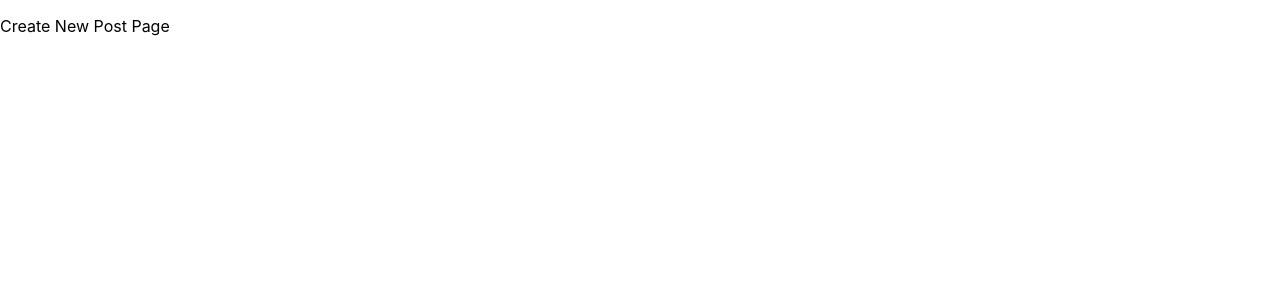
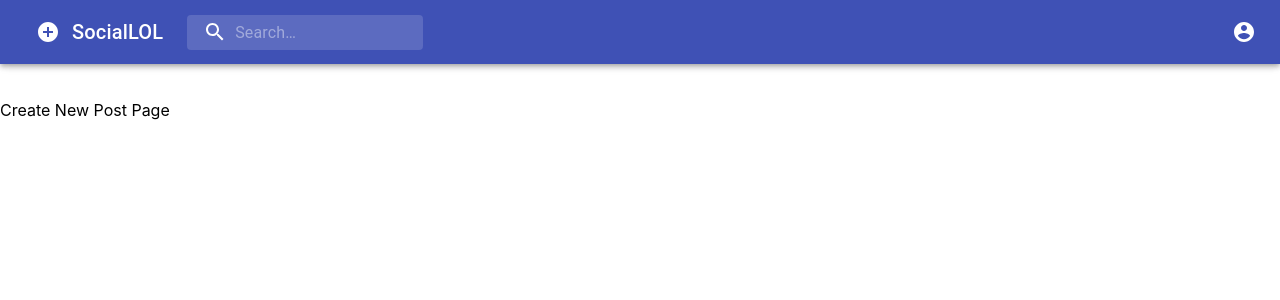
Before and after one commit to karenm08/social-app, a React (Create React App) app: page /newPost in a window 1280 px wide. Shown: the top 300 px of the page. Built offline with nearby package versions, Linux system fonts and the light colour scheme.

Commit message:
create HeaderNavigation

```diff
--- a/src/App.js
+++ b/src/App.js
@@ -7,10 +7,13 @@ import {
 
 import PostsPage from './layouts/PostPage'
 import PostDetailsPage from './layouts/PostDetailsPage'
+import HeaderNavigation from './layouts/HeaderNavigation'
 
 export default function App() {
   return (
     <Router>
+      <HeaderNavigation></HeaderNavigation>
+      <main style={{marginTop: 100}}></main>
       <Switch>
         <Route path="/login">
           <p>Login Form</p>
@@ -31,97 +34,3 @@ export default function App() {
     </Router>
   )
 }
-
-// import './App.css';
-// import { useEffect , useState} from 'react'
-// import { getPosts } from './network'
-// import PostsPage from './layouts/PostPage'
-// import PostDetailsPage from './layouts/PostDetailsPage'
-
-// function App() {
-//   // const [posts, setPosts] = useState([])
-
-//   // //useEffect so it will not reder twice
-//   // useEffect(() => {
-//   //   (async () => {
-//   //     const result = await getPosts()
-//   //     setPosts(result.posts)
-//   //   })()
-//   // }, [])
-
-//   return (
-//     <div>
-//     <PostsPage></PostsPage>
-//     <PostDetailsPage></PostDetailsPage>
-//     </div>
-//   );
-// }
-
-// export default App;
-
-// import React from "react";
-
-// import { makeStyles } from "@material-ui/core/styles";
-// import { Typography } from "@material-ui/core";
-
-// import LoginForm from "./components/Login";
-// import NewPost from "./components/NewPost";
-// import PageHeader from "./components/PageHeader";
-// import Post from "./components/Post";
-// import fakeData from "./fakeData";
-
-// const useStyles = makeStyles((theme) => ({
-//   main: {
-//     marginTop: 100,
-//     "& > *": {
-//       margin: "20px 0"
-//     },
-//     display: "flex",
-//     flexDirection: "column",
-//     alignItems: "center"
-//   }
-// }));
-
-// export default function App() {
-//   const classes = useStyles();
-
-//   return (
-//     <div>
-//       <PageHeader
-//         user={{ _id: 1, username: "User" }}
-//         title="App Name"
-//       ></PageHeader>
-//       <main className={classes.main}>
-//         <Typography variant="h2">Login Form:</Typography>
-//         <LoginForm
-//           onSubmit={(data) => console.log("submit login", data)}
-//           onClose={() => console.log("close login")}
-//         ></LoginForm>
-
-//         <Typography variant="h2">New Post Form:</Typography>
-//         <NewPost
-//           onSubmit={(data) => console.log("submit new post", data)}
-//           onClose={() => console.log("close new post")}
-//         ></NewPost>
-
-//         <Typography variant="h2">Single Post:</Typography>
-//         {/* <PostDetails
-//           submitComment={(data) => console.log("Submit Comment", data)}
-//           likeClicked={(data) => console.log("like clicked", data)}
-//           post={fakeData[0]}
-//         ></PostDetails> */}
-
-//         <Typography variant="h2">Posts:</Typography>
-//         {fakeData.map((post) => (
-//           <Post
-//             key={post._id}
-//             cardClicked={(data) => console.log("card clicked", data)}
-//             likeClicked={(data) => console.log("like clicked", data)}
-//             commentClicked={(data) => console.log("comment clicked", data)}
-//             post={post}
-//           ></Post>
-//         ))}
-//       </main>
-//     </div>
-//   );
-// }
--- a/src/layouts/HeaderNavigation/index.js
+++ b/src/layouts/HeaderNavigation/index.js
@@ -6,7 +6,7 @@ export default function HeaderNavigation() {
   const history = useHistory()
 
   return (<PageHeader
-    title="Social Something"
+    title="SocialLOL"
     titleClicked={() => history.push("/")}
     user={{_id: "1"}}
     newPost={() => history.push("/newPost")}
```
Also changed, not shown: 1 other file (tests, documents, lock files or other folders).
